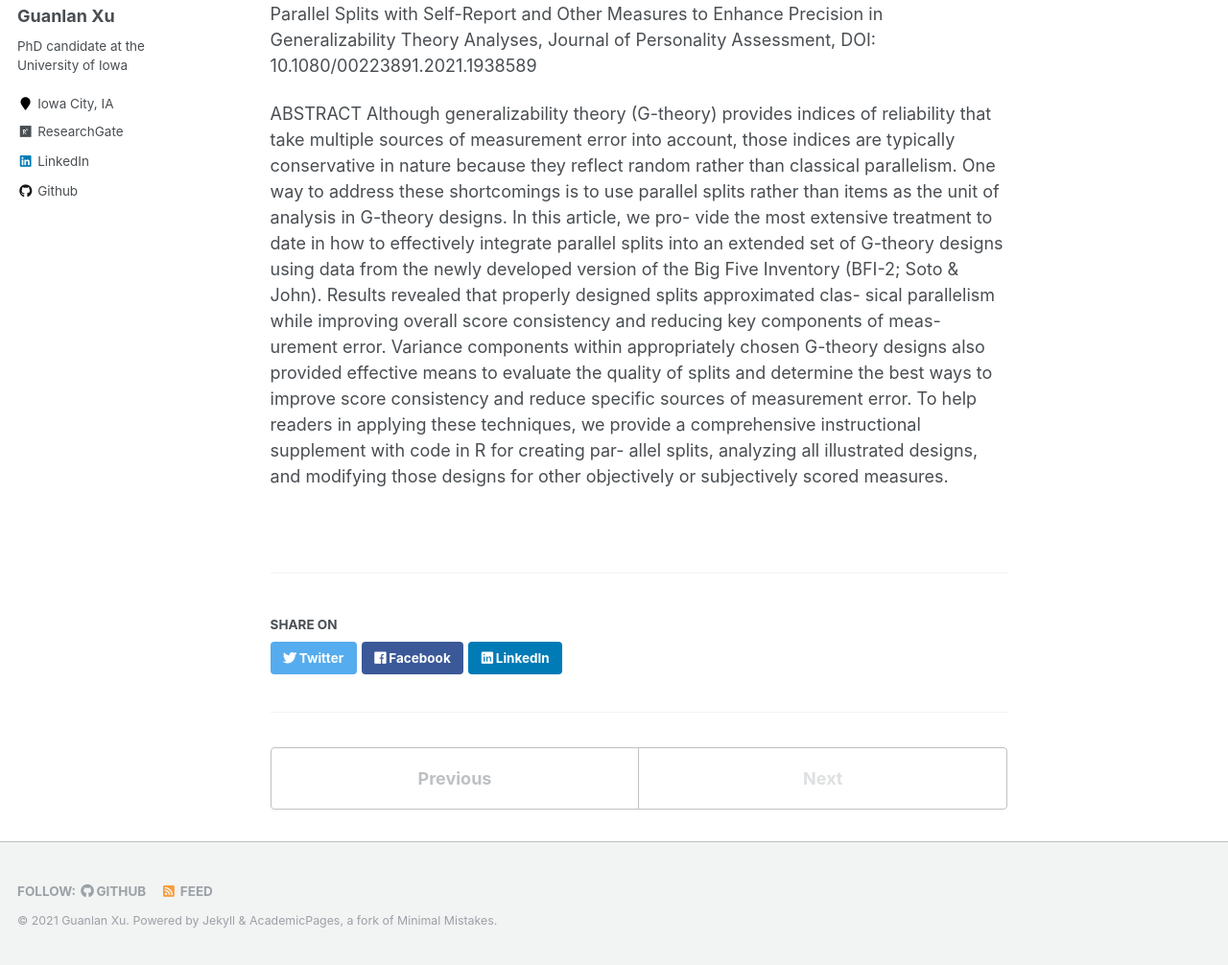
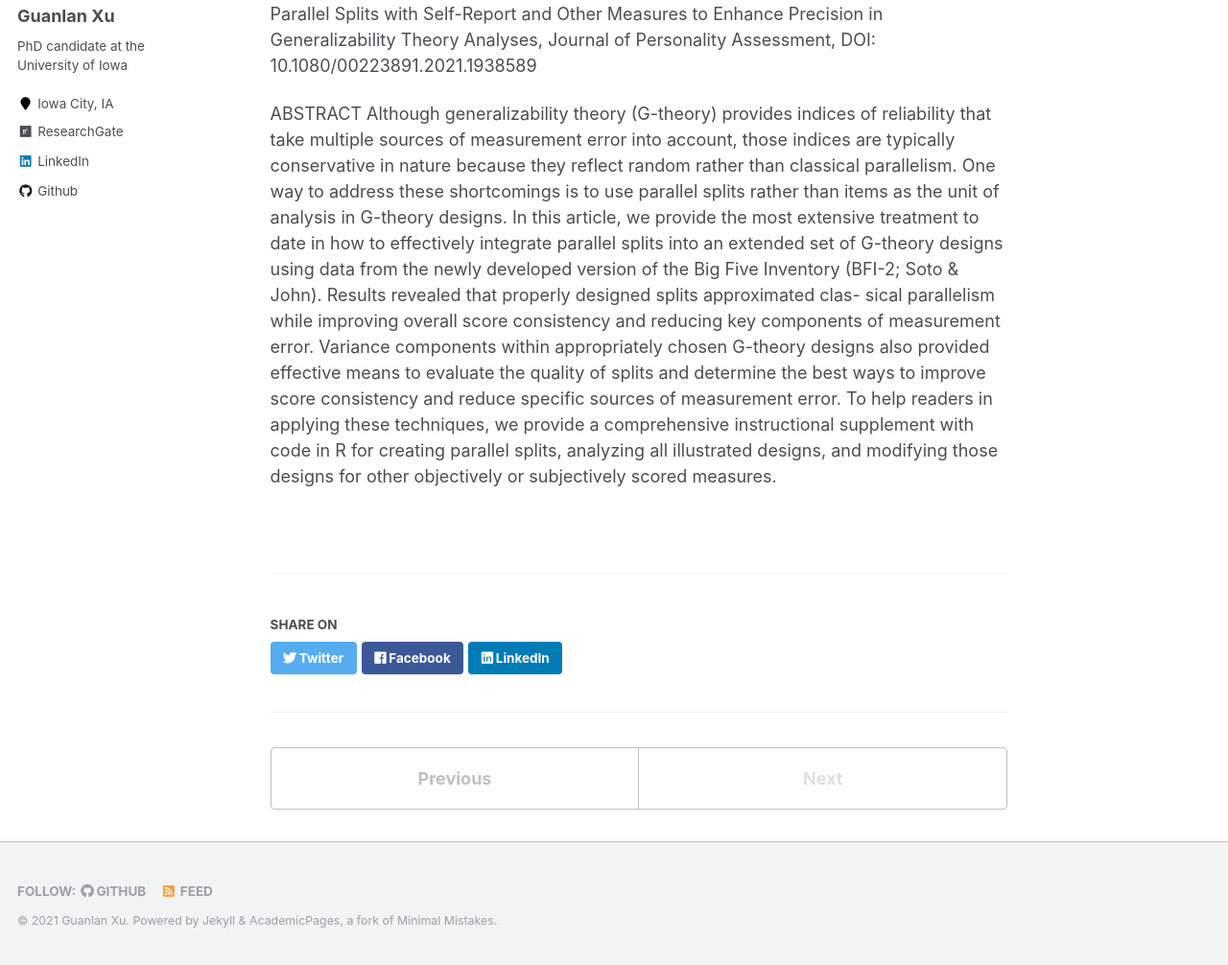
Before and after one commit to guanlanxu/guanlanxu.github.io, a Jekyll site: the page built from _publications/2021-07-29-paper-split.md, in a window 1280 px wide and 1303 px high, cut to the strip 297-1303 px from the top of the window. Shown: the whole strip at 96% size. Built offline with Jekyll 4.4.1, drawn with Linux system fonts in a browser that asks for light colours.

Commit message:
Update 2021-07-29-paper-split.md

```diff
--- a/_publications/2021-07-29-paper-split.md
+++ b/_publications/2021-07-29-paper-split.md
@@ -9,4 +9,4 @@ citation: 'Walter P. Vispoel, Guanlan Xu & Wei S. Schneider (2021): Using Parall
 ---
 
 ABSTRACT
-Although generalizability theory (G-theory) provides indices of reliability that take multiple sources of measurement error into account, those indices are typically conservative in nature because they reflect random rather than classical parallelism. One way to address these shortcomings is to use parallel splits rather than items as the unit of analysis in G-theory designs. In this article, we pro- vide the most extensive treatment to date in how to effectively integrate parallel splits into an extended set of G-theory designs using data from the newly developed version of the Big Five Inventory (BFI-2; Soto & John). Results revealed that properly designed splits approximated clas- sical parallelism while improving overall score consistency and reducing key components of meas- urement error. Variance components within appropriately chosen G-theory designs also provided effective means to evaluate the quality of splits and determine the best ways to improve score consistency and reduce specific sources of measurement error. To help readers in applying these techniques, we provide a comprehensive instructional supplement with code in R for creating par- allel splits, analyzing all illustrated designs, and modifying those designs for other objectively or subjectively scored measures.
+Although generalizability theory (G-theory) provides indices of reliability that take multiple sources of measurement error into account, those indices are typically conservative in nature because they reflect random rather than classical parallelism. One way to address these shortcomings is to use parallel splits rather than items as the unit of analysis in G-theory designs. In this article, we provide the most extensive treatment to date in how to effectively integrate parallel splits into an extended set of G-theory designs using data from the newly developed version of the Big Five Inventory (BFI-2; Soto & John). Results revealed that properly designed splits approximated clas- sical parallelism while improving overall score consistency and reducing key components of measurement error. Variance components within appropriately chosen G-theory designs also provided effective means to evaluate the quality of splits and determine the best ways to improve score consistency and reduce specific sources of measurement error. To help readers in applying these techniques, we provide a comprehensive instructional supplement with code in R for creating parallel splits, analyzing all illustrated designs, and modifying those designs for other objectively or subjectively scored measures.
```
